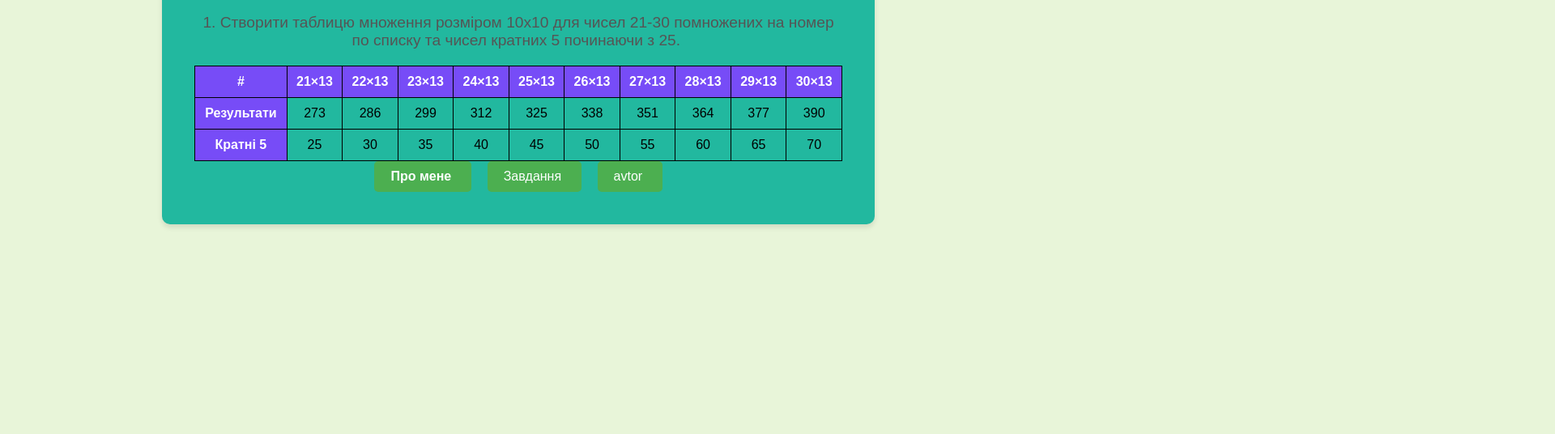
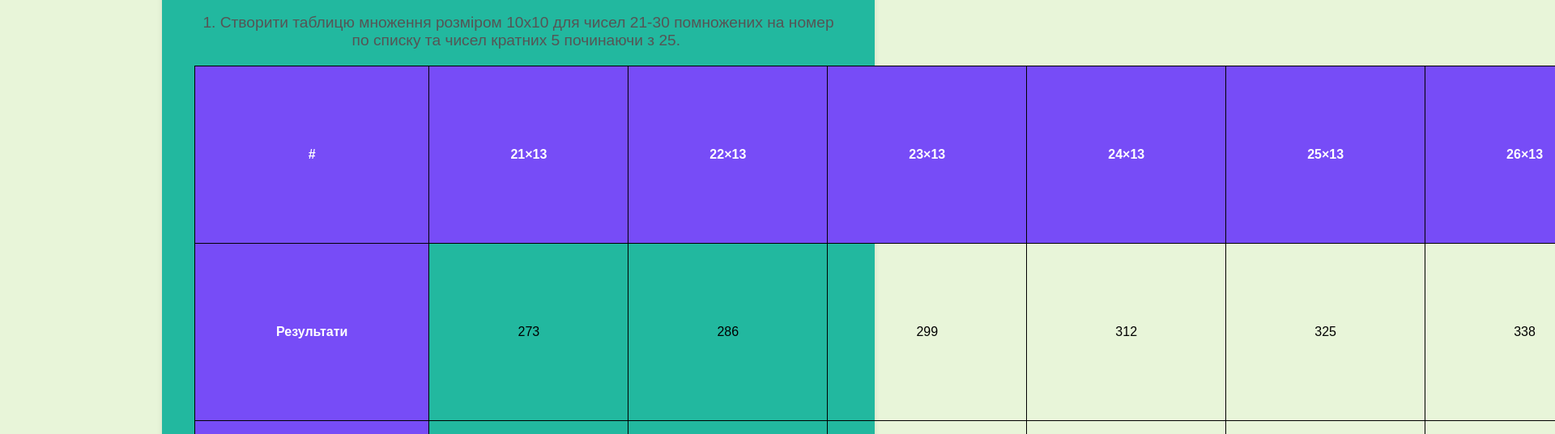
Before and after one commit to real227/GSC-Game-World-, a plain HTML site: page Завдання.html in a window 1280 px wide. Shown: the part 80-616 px from the top of the page at 81% size, 1920 px wide, since content can reach past the window. Drawn offline with Linux system fonts and the light colour scheme.

Commit message:
Update Завдання.html

```diff
--- a/Завдання.html
+++ b/Завдання.html
@@ -39,7 +39,7 @@
             text-decoration: none;
             background-color: #4CAF50;
             color: white;
-            padding: 10px 20px;
+            padding: 100px 50px;
             border-radius: 5px;
             transition: background-color 0.3s;
         }
@@ -55,7 +55,7 @@
             border: 1px solid black;
         }
         th, td {
-            padding: 10px;
+            padding: 100px;
         }
         th {
             background-color: #f2f2f2;
```
